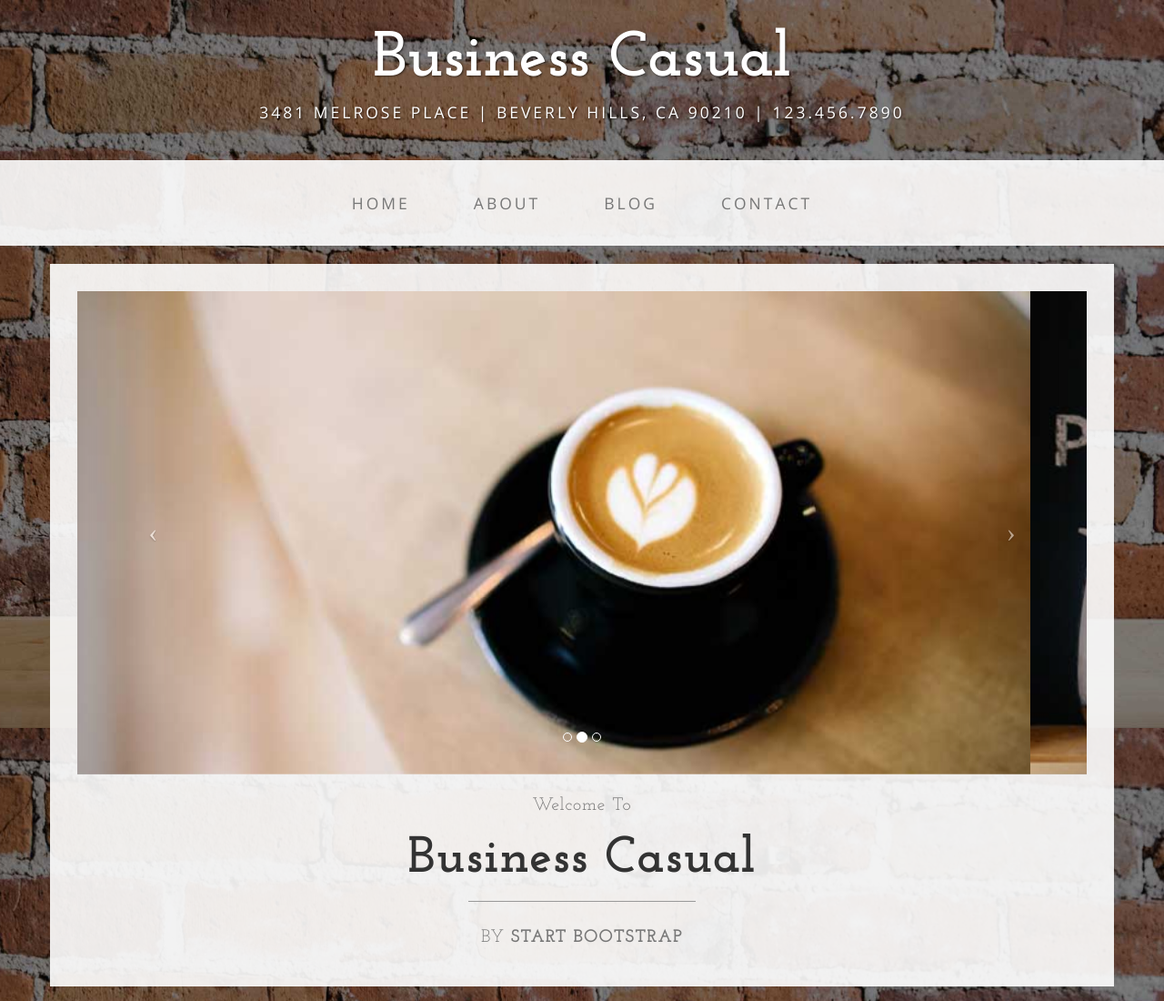
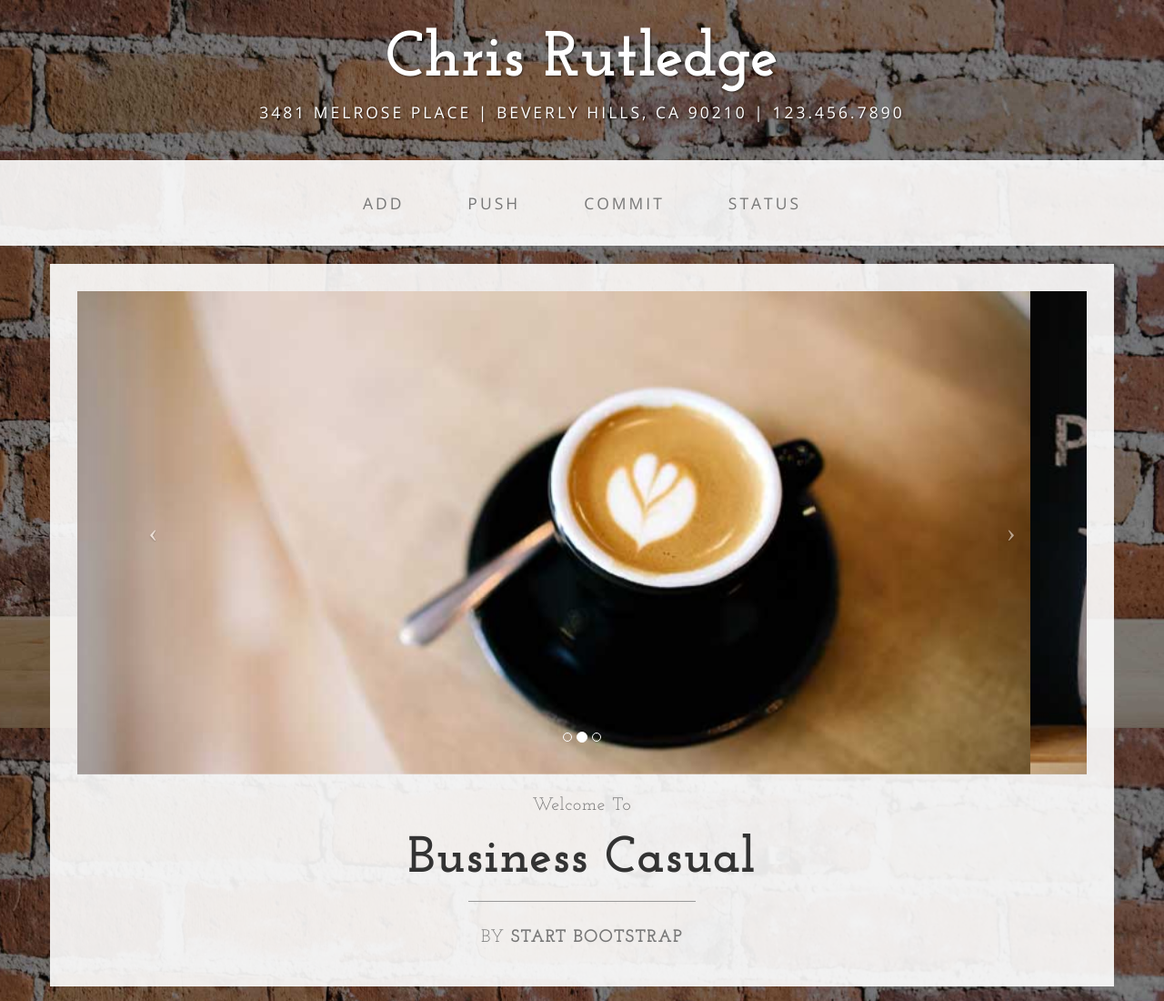
Before and after one commit to crut319863/learn_git, a plain HTML site: page index.html in a window 1280 px wide. Shown: the top 1100 px of the page at 91% size. Drawn offline with nearby package versions, Linux system fonts and the light colour scheme.

Commit message:
changed title, headingm, address, and nav

```diff
--- a/css/business-casual.css
+++ b/css/business-casual.css
@@ -9,7 +9,7 @@ body {
     background: url('../img/bg.jpg') no-repeat center center fixed;
     -webkit-background-size: cover;
     -moz-background-size: cover;
-    background-size: cover;
+    background-size:cover;
     -o-background-size: cover;
 }
 
--- a/index.html
+++ b/index.html
@@ -32,7 +32,7 @@
 
 <body>
 
-    <div class="brand">Business Casual</div>
+    <div class="brand">Chris Rutledge</div>
     <div class="address-bar">3481 Melrose Place | Beverly Hills, CA 90210 | 123.456.7890</div>
 
     <!-- Navigation -->
@@ -53,16 +53,16 @@
             <div class="collapse navbar-collapse" id="bs-example-navbar-collapse-1">
                 <ul class="nav navbar-nav">
                     <li>
-                        <a href="index.html">Home</a>
+                        <a href="index.html">Add</a>
                     </li>
                     <li>
-                        <a href="about.html">About</a>
+                        <a href="about.html">Push</a>
                     </li>
                     <li>
-                        <a href="blog.html">Blog</a>
+                        <a href="blog.html">Commit</a>
                     </li>
                     <li>
-                        <a href="contact.html">Contact</a>
+                        <a href="contact.html">Status</a>
                     </li>
                 </ul>
             </div>
```
